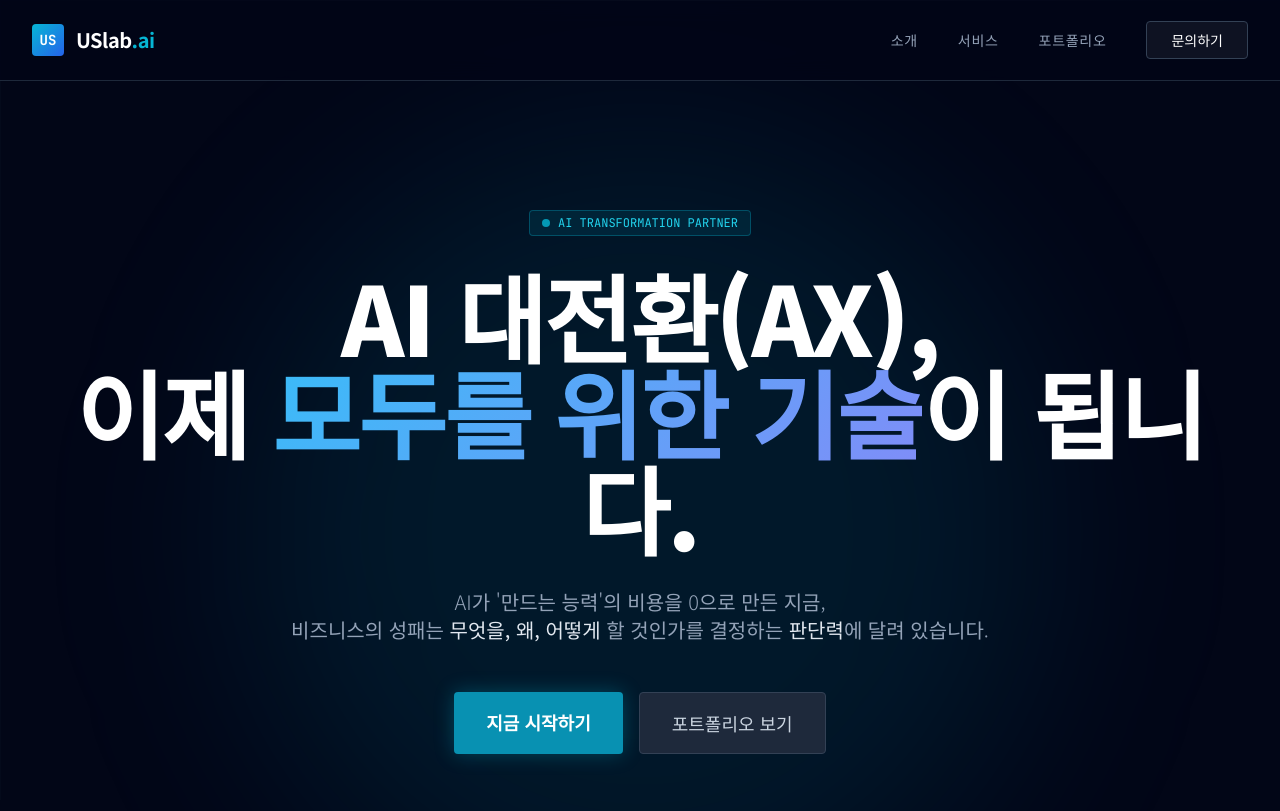
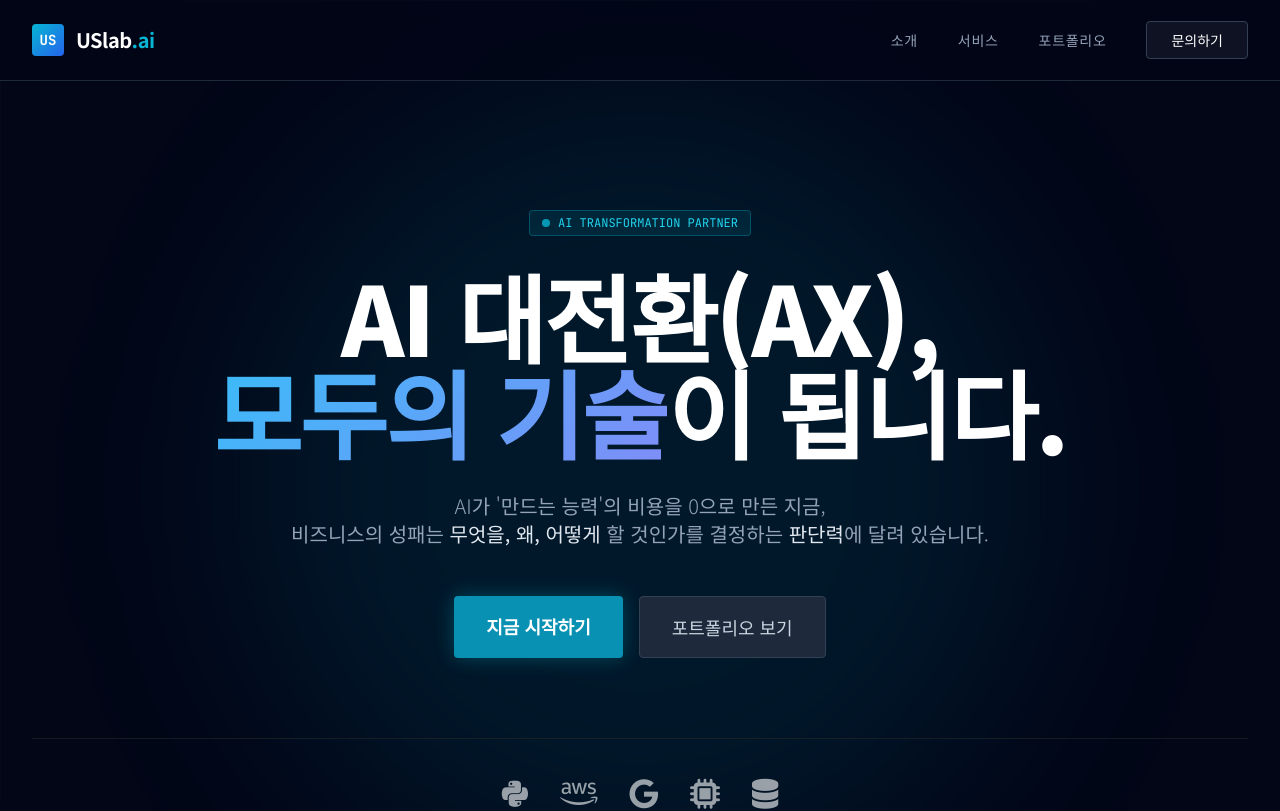
Before and after one commit to ustudiopd/uslab-web, a Next.js app: page / in a window 1280 px wide. Shown: the top 811 px of the page. Built offline with nearby package versions, Linux system fonts and the light colour scheme; no server answers.

Commit message:
refactor: Shorten hero title to fit 2 lines properly

```diff
--- a/components/sections/Hero.tsx
+++ b/components/sections/Hero.tsx
@@ -20,8 +20,7 @@ export default function Hero() {
 
         <h1 className="text-5xl md:text-7xl lg:text-8xl font-black tracking-tight mb-8 leading-tight text-white">
           AI 대전환(AX),<br />
-          이제 <span className="text-gradient">모두를 위한 기술</span>이
-          됩니다.
+          <span className="text-gradient">모두의 기술</span>이 됩니다.
         </h1>
 
         <p className="mt-6 max-w-3xl mx-auto text-lg md:text-xl text-slate-400 font-light leading-relaxed">
```
